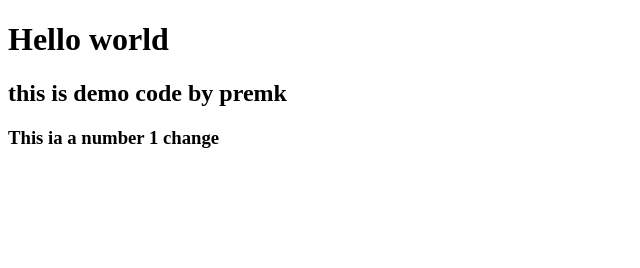
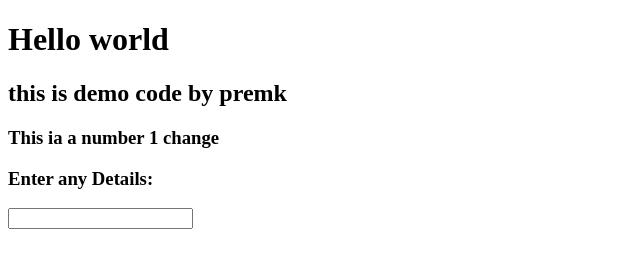
Before and after one commit to prem123/spinnaker-demo-app, a plain HTML site: page index.html in a window 1280 px wide. Shown: the whole page, without its empty margins (0-640 px from the left). Drawn offline with Linux system fonts and the light colour scheme.

Commit message:
Update index.html

```diff
--- a/index.html
+++ b/index.html
@@ -11,5 +11,7 @@
     <h2> this is demo code by premk </h2>
     <h3> This ia a number 1 change </h3>
 
+    <h3>Enter any Details: </h3><input>
+
 </body>
 </html>
```
